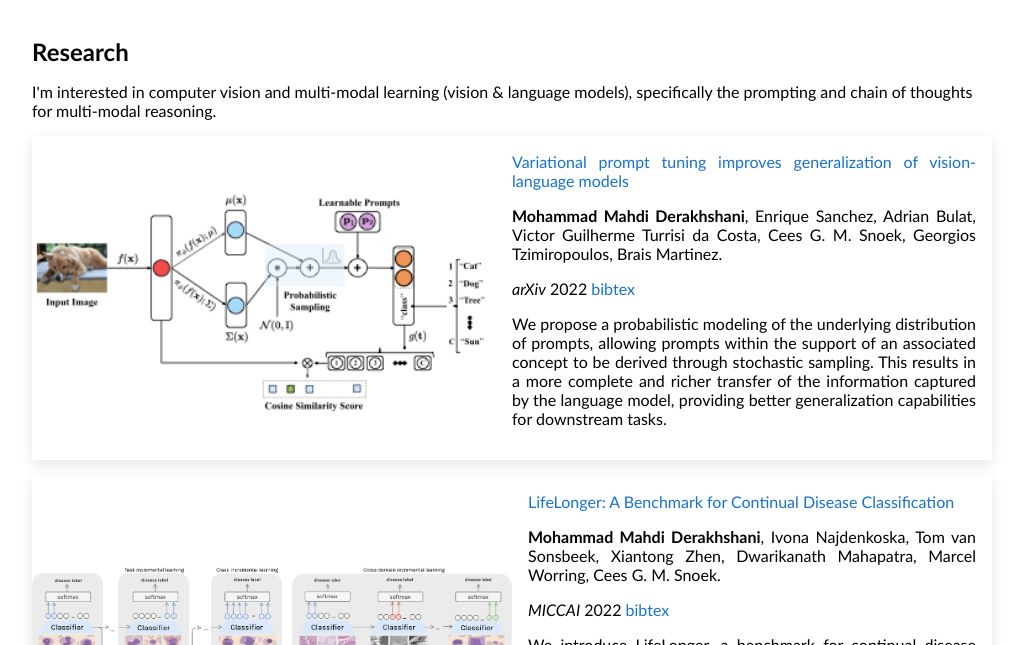
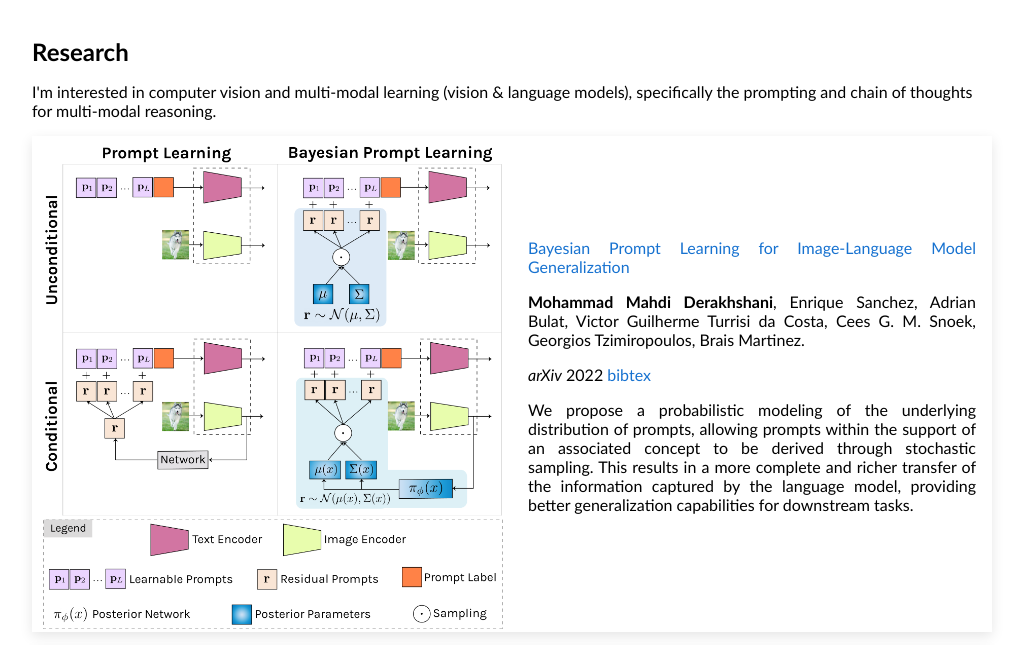
Before and after one commit to mmderakhshani/mmderakhshani.github.io, a website built with Parcel: page index.html in a window 1280 px wide. Shown: the part 862-1507 px from the top of the page, without its empty margins (128-1148 px from the left). Built offline with nearby package versions, Linux system fonts and the light colour scheme.

Commit message:
splash for iccv added

```diff
--- a/index.html
+++ b/index.html
@@ -109,10 +109,10 @@
 
     <section>
       <div class="research">
-        <img class="research__img" src="images/variational_prompt.png" alt="method" width="160" height="100">
+        <img class="research__img" src="images/Figure1_karla_2.png" alt="method" width="160" height="100">
         <div class="research__text">
           <a target="_blank" href="https://arxiv.org/abs/2210.02390">
-            Variational prompt tuning improves generalization of vision-language models
+            Bayesian Prompt Learning for Image-Language Model Generalization
           </a>
           <p><strong>Mohammad Mahdi Derakhshani</strong>, Enrique Sanchez, Adrian Bulat, Victor Guilherme Turrisi
             da Costa, Cees G. M. Snoek, Georgios Tzimiropoulos, Brais Martinez.</p>
```
Also changed, not shown: images/Figure1_karla_2.png (added), 1 other file.
